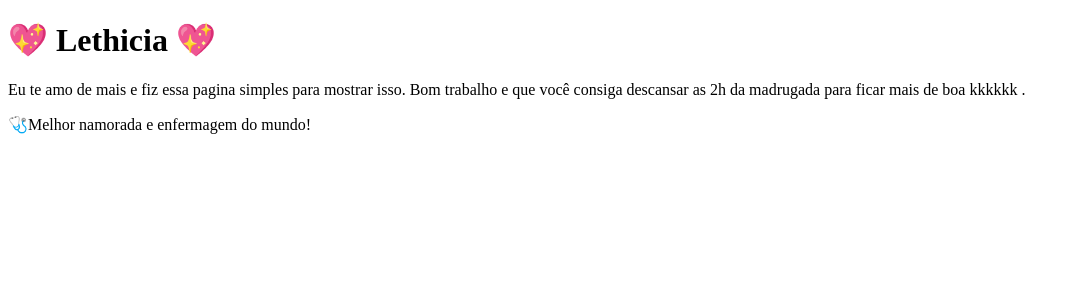
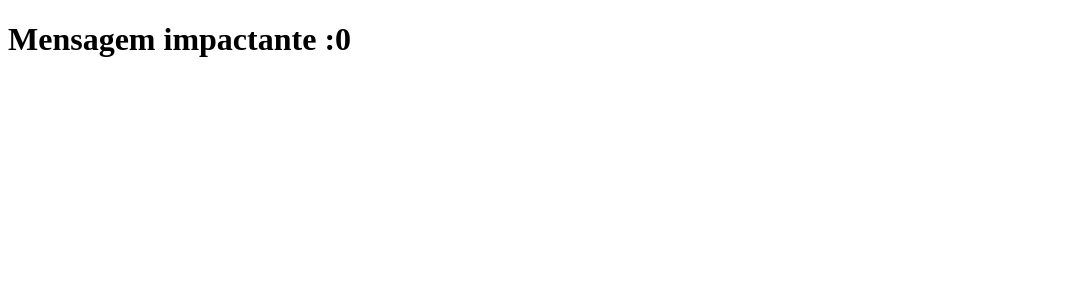
Before and after one commit to Lucas-Leonel/clone-tabnews, a Next.js app: page / in a window 1280 px wide. Shown: the top 300 px of the page, without its empty margins (0-1080 px from the left). Built offline with nearby package versions, Linux system fonts and the light colour scheme.

Commit message:
Removendo node_modules e .next do repositório

```diff
--- a/pages/index.js
+++ b/pages/index.js
@@ -1,36 +1,6 @@
-// app/page.jsx (ou pages/index.jsx, dependendo do seu Next.js)
-
-export default function Home() {
-  return (
-    <main className="flex min-h-screen items-center justify-center bg-gradient-to-br from-pink-100 to-blue-100 font-sans">
-      <div className="relative flex flex-col items-center text-center p-6">
-        {/* coração */}
-        <div className="relative w-64 h-56">
-          <div className="absolute top-0 left-8 w-32 h-32 bg-pink-500 rounded-full"></div>
-          <div className="absolute top-0 right-8 w-32 h-32 bg-pink-500 rounded-full"></div>
-          <div className="absolute bottom-0 left-0 right-0 h-40 bg-pink-500 transform rotate-45 origin-bottom"></div>
-
-          {/* mensagem dentro */}
-          <div className="absolute inset-0 flex flex-col items-center justify-center px-6">
-            <h1 className="text-white text-2xl font-bold drop-shadow-md">
-              💖 Lethicia 💖
-            </h1>
-            <p className="text-white mt-2 text-sm leading-relaxed drop-shadow-md">
-              Eu te amo de mais e fiz essa pagina simples para mostrar isso.
-              Bom trabalho e que você consiga descansar as 2h da madrugada para ficar mais de boa kkkkkk .
-              <br />
-            </p>
-          </div>
-        </div>
-
-        {/* detalhe extra: estetoscópio */}
-        <div className="mt-6 flex items-center text-gray-700 text-sm">
-          <span className="text-2xl mr-2">🩺</span>
-          <span>
-            Melhor namorada e enfermagem do mundo!
-          </span>
-        </div>
-      </div>
-    </main>
-  );
+function Home() {
+    return <h1>
+        Mensagem impactante :0
+    </h1>
 }
+export default Home;
```
